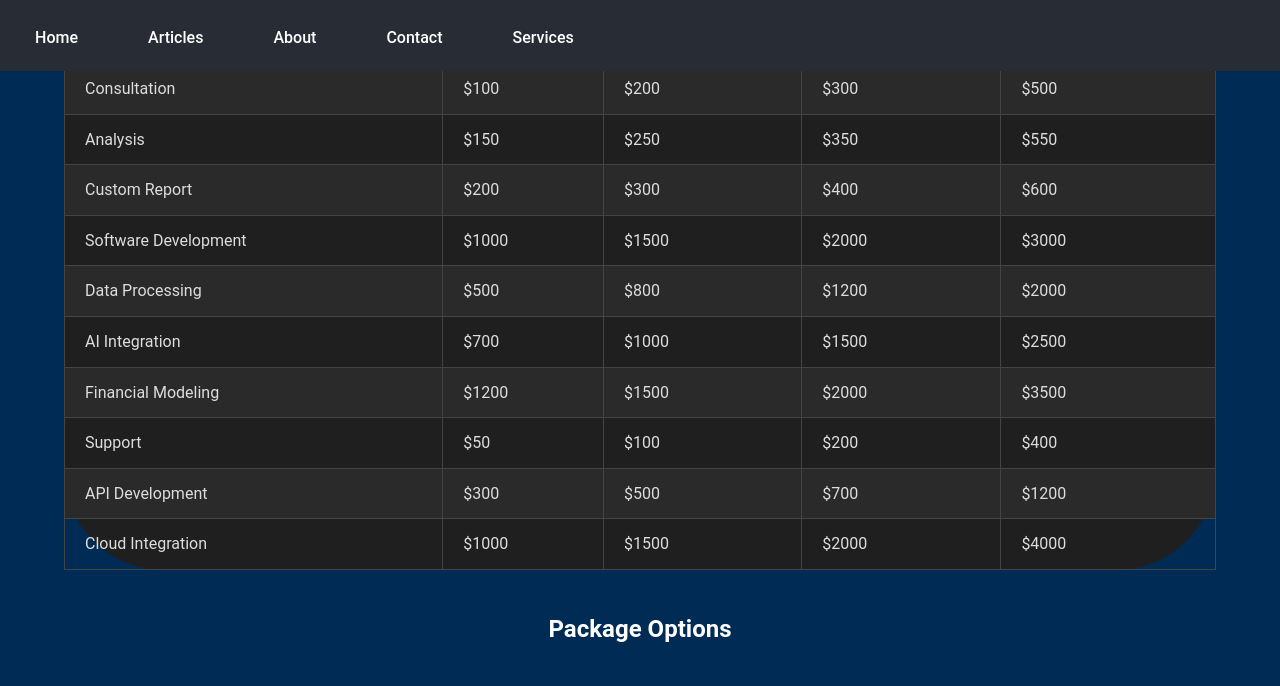
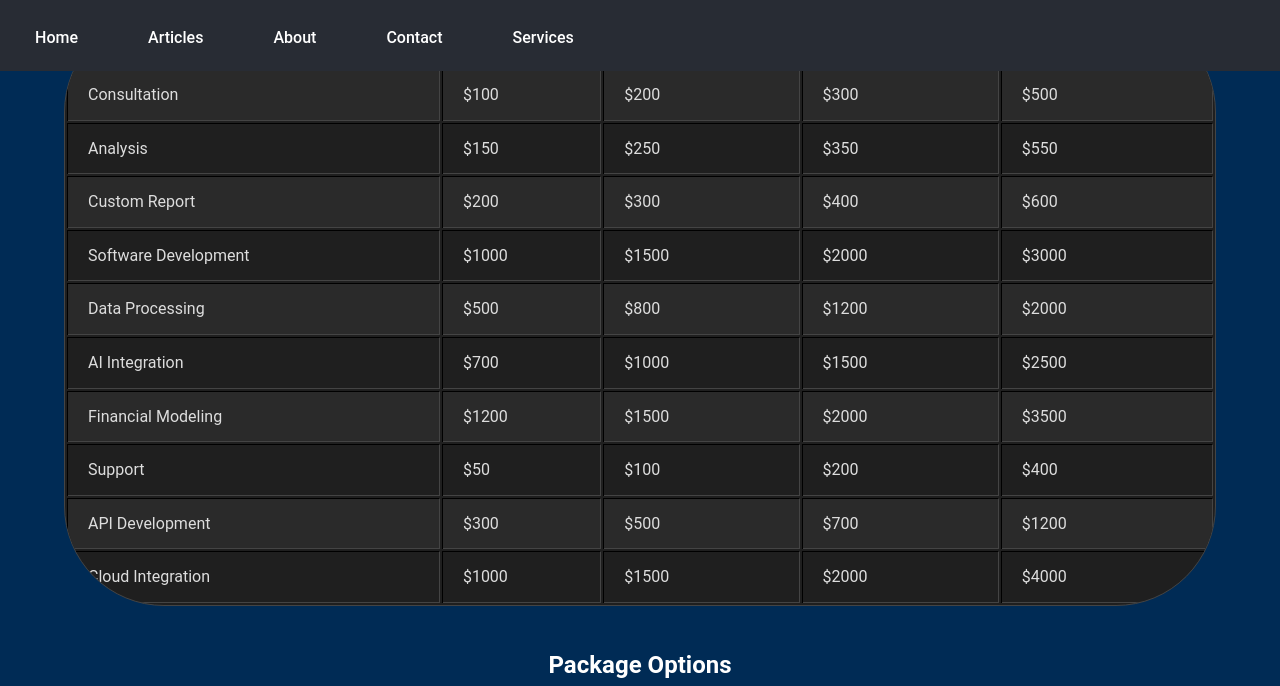
Before and after one commit to GBR24/gbr24.github.io, a plain HTML site: page services.html in a window 1280 px wide. Shown: the part 86-772 px from the top of the page. Drawn offline with Linux system fonts and the light colour scheme.

Commit message:
Update table_styles.css

```diff
--- a/table_styles.css
+++ b/table_styles.css
@@ -67,12 +67,12 @@ h1, h2 {
 table {
     width: 90%;
     margin: 20px auto;
-    border-collapse: collapse;
+    border-collapse: separate;
     background-color: #1f1f1f;
     color: #ddd;
     border: 1px solid #444;
     border-radius: 100px;
-    overflow: visible;
+    overflow: hidden;
 }
 
 th, td {
```
